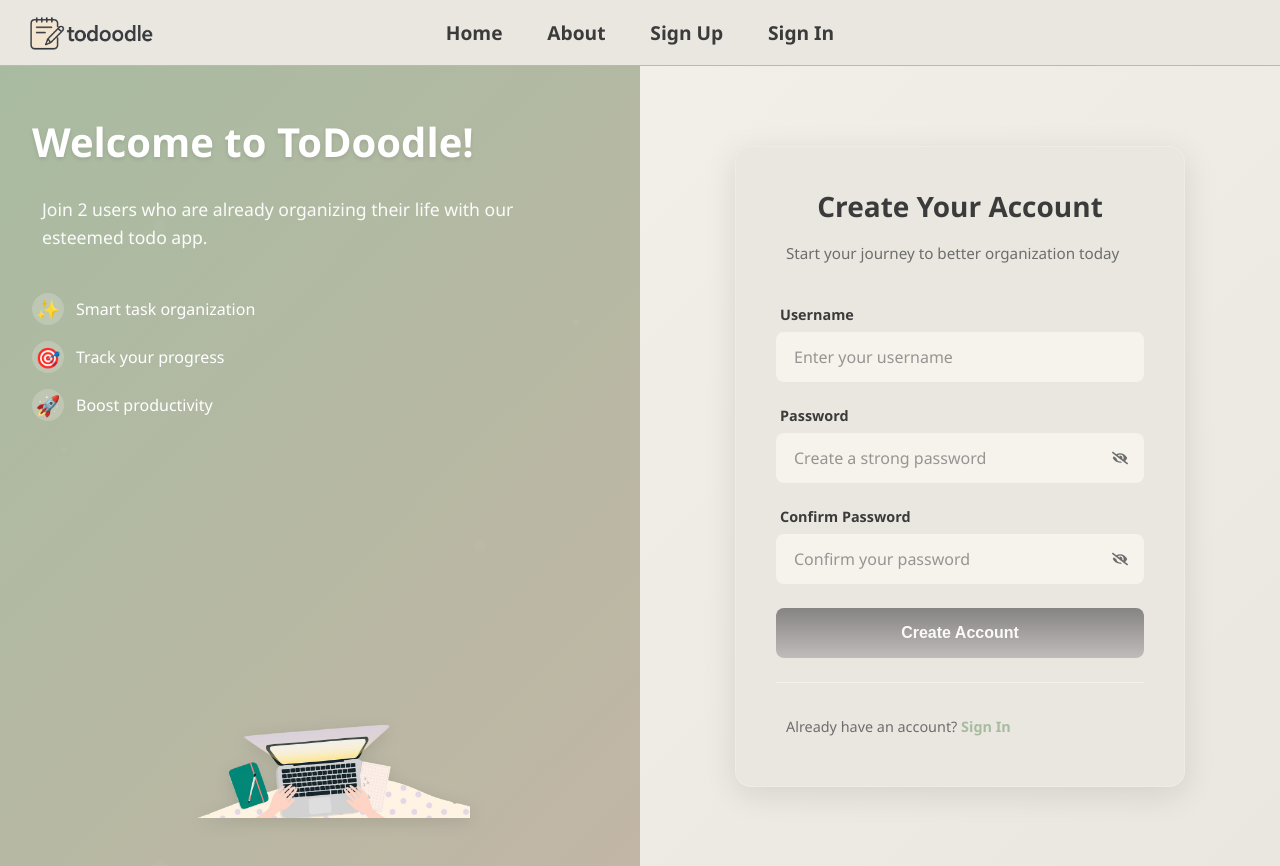
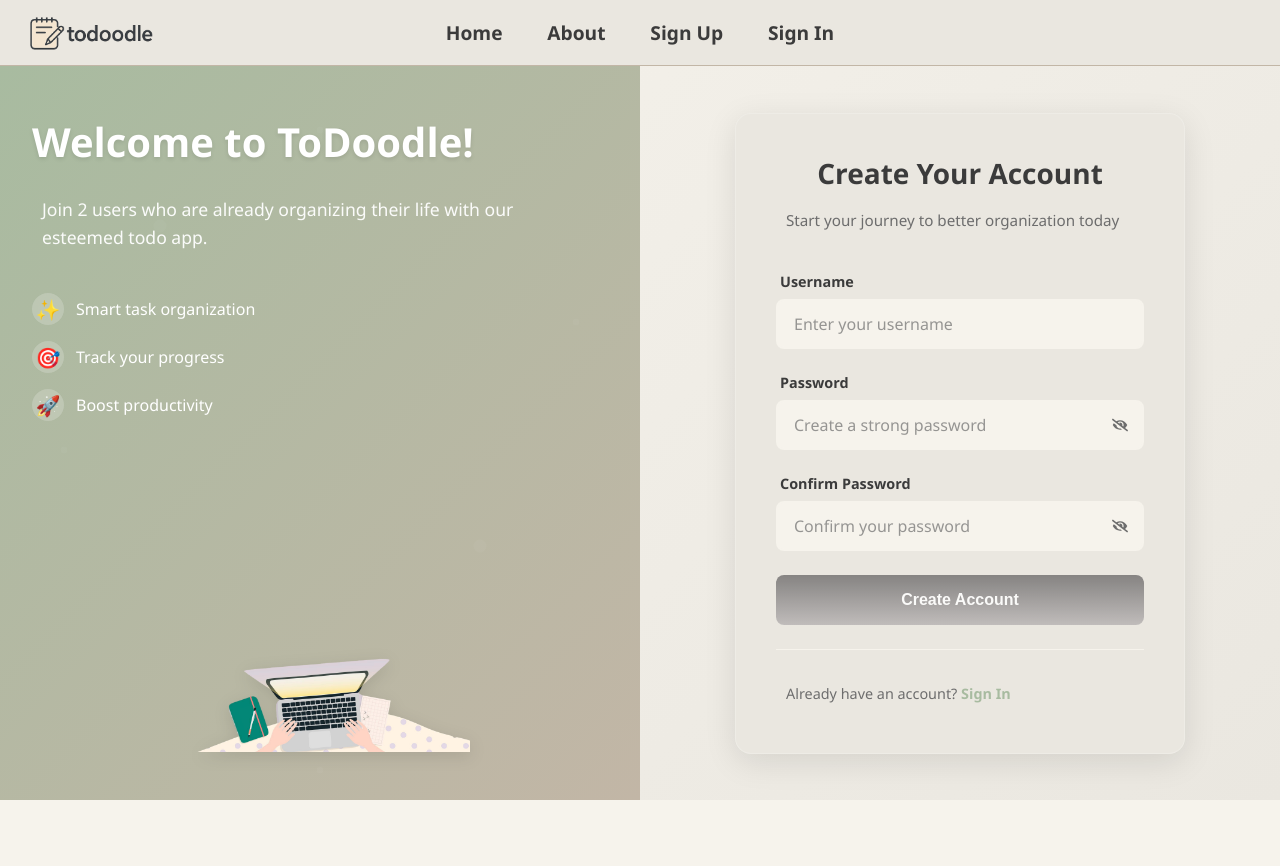
Before and after one commit to jeremyu25/ToDoodle, a React (Vite) app in the folder todoodlefrontend/: page /sign_up in a window 1280 px wide. After the commit the page ends 800 px from the top, so only its background shows below. Built offline with nearby package versions, Linux system fonts and the light colour scheme.

Commit message:
Remove redundant scrolling for user sign in and sign up.

```diff
--- a/todoodlefrontend/src/pages/UserSignInPage/UserSignInPage.css
+++ b/todoodlefrontend/src/pages/UserSignInPage/UserSignInPage.css
@@ -1,7 +1,13 @@
-/* Sign In Page Styles */
+/* Page Container */
+.signin-page-container {
+    display: flex;
+    flex-direction: column;
+    min-height: 100vh;
+}
+
 .signin-container {
     display: flex;
-    min-height: 100vh;
+    flex: 1;
     background: linear-gradient(135deg, var(--color-bg-main) 0%, var(--color-bg-alt) 100%);
 }
 
--- a/todoodlefrontend/src/pages/UserSignInPage/UserSignInPage.tsx
+++ b/todoodlefrontend/src/pages/UserSignInPage/UserSignInPage.tsx
@@ -99,7 +99,7 @@ const UserSignInPage = () => {
 	}
 
 	return (
-		<>
+		<div className="signin-page-container">
 			<NavBar />
 			<div className="signin-container">
 				<div className="signin-left-panel">
@@ -228,7 +228,7 @@ const UserSignInPage = () => {
 					</div>
 				</div>
 			</div>
-		</>
+		</div>
 	)
 }
 
--- a/todoodlefrontend/src/pages/UserSignUpPage/UserSignUpPage.css
+++ b/todoodlefrontend/src/pages/UserSignUpPage/UserSignUpPage.css
@@ -1,7 +1,13 @@
-/* Sign Up Page Styles */
+/* Page Container */
+.signup-page-container {
+    display: flex;
+    flex-direction: column;
+    min-height: 100vh;
+}
+
 .signup-container {
     display: flex;
-    min-height: 100vh;
+    flex: 1;
     background: linear-gradient(135deg, var(--color-bg-main) 0%, var(--color-bg-alt) 100%);
 }
 
--- a/todoodlefrontend/src/pages/UserSignUpPage/UserSignUpPage.tsx
+++ b/todoodlefrontend/src/pages/UserSignUpPage/UserSignUpPage.tsx
@@ -97,7 +97,7 @@ const UserSignUpPage = () => {
 	}
 
 	return (
-		<>
+		<div className="signup-page-container">
 			<NavBar />
 			<div className="signup-container">
 				<div className="signup-left-panel">
@@ -238,7 +238,7 @@ const UserSignUpPage = () => {
 					</div>
 				</div>
 			</div>
-		</>
+		</div>
 	)
 }
 
```
